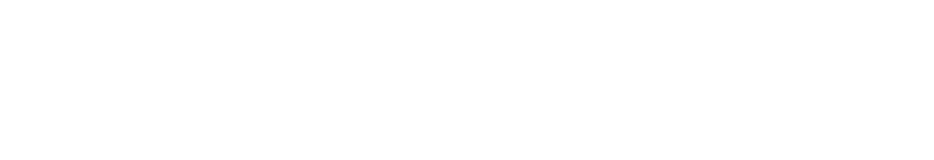
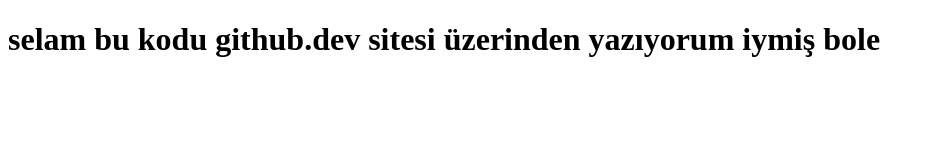
Before and after one commit to isimsizacemi/API-DENEME, a plain HTML site: page mesaj.html in a window 1280 px wide. Shown: the whole page, without its empty margins (0-934 px from the left). Drawn offline with Linux system fonts and the light colour scheme.

Commit message:
ilk commmit

```diff
--- a/mesaj.html
+++ b/mesaj.html
@@ -6,6 +6,10 @@
     <title>Document</title>
 </head>
 <body>
+    <h1>selam bu kodu github.dev sitesi
+    üzerinden yazıyorum iymiş bole
+
+    </h1>
 
 </body>
 </html>
```
